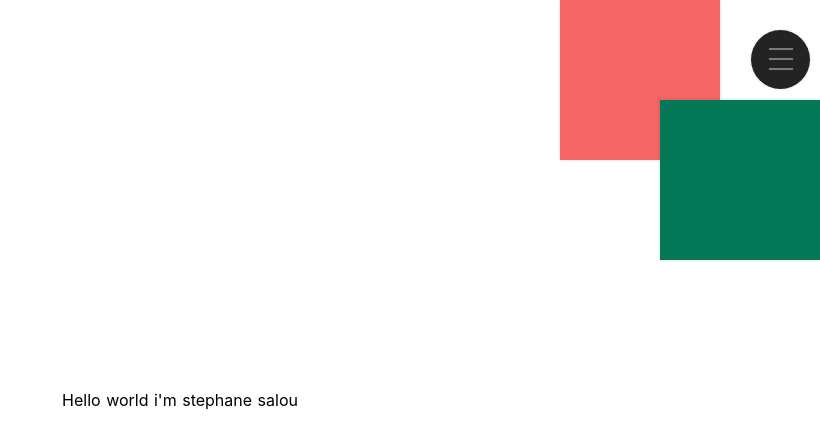
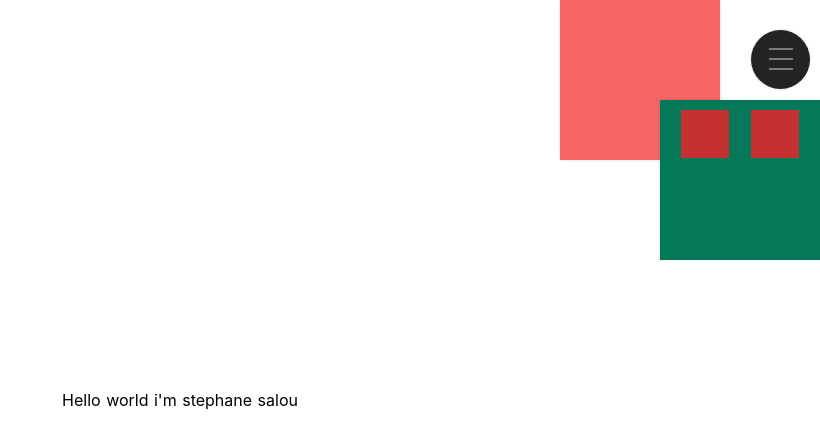
Before and after one commit to stephsalou/stephsalou, a Nuxt app: page / in a window 1280 px wide. Shown: the top 448 px of the page, without its empty margins (460-1280 px from the left). Built offline with nearby package versions, Linux system fonts and the light colour scheme.

Commit message:
--- Auto-Git Commit ---

```diff
--- a/components/mobile/top-bar/top-bar.html
+++ b/components/mobile/top-bar/top-bar.html
@@ -6,6 +6,6 @@
       <i></i>
       <i></i>
     </div>
-    <div class="horizontal-section bg-primary-700 w-40 h-40 flex"></div>
+    <div class="horizontal-section bg-primary-700 w-40 h-40 flex justify-around"><div class="w-12 h-12 bg-red-700"></div><div class="w-12 h-12  bg-red-700"></div></div>
   </nav>
 </div>
```
Also changed, not shown: .autogit/logs/log-15-0-2021-17-12-49.txt (added).
